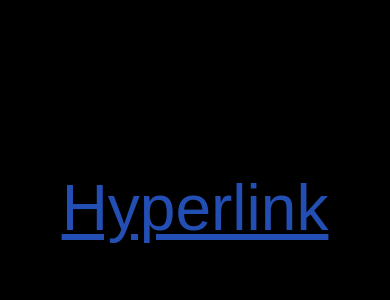
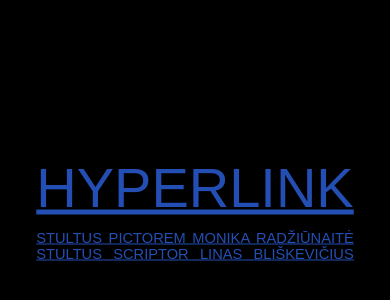
Before and after one commit to AugV/hyperlink-web-app, a Vue app: page /home in a window 390 px wide. Shown: the part 130-430 px from the top of the page. Built offline with nearby package versions, Linux system fonts and the light colour scheme.

Commit message:
landing page changed & expo page titles modified

```diff
--- a/src/components/HomeExhibitionSelection.vue
+++ b/src/components/HomeExhibitionSelection.vue
@@ -55,6 +55,8 @@ export default {
       font-weight: 100;
       display: inline-block;
       margin-bottom: 50px;
+      overflow: hidden;
+      transition: max-height 0.2s ease-out;
   }
 
   .link {
--- a/src/components/navigation/NavigationBar.vue
+++ b/src/components/navigation/NavigationBar.vue
@@ -1,5 +1,5 @@
 <template>
-    <div>
+    <div class="container">
         <div v-if="leftElement" class="left-element">
             <NavigationElement
                 :linkName="leftElement.name"
@@ -32,12 +32,13 @@ export default {
 </script>
 
 <style scoped>
+    .container {
+        margin: 5%;
+    }
     .left-element {
         float:left;
-        margin-left: 5px;
     }
     .right-element {
         float:right;
-        margin-right: 5px;
     }
 </style>
--- a/src/views/About.vue
+++ b/src/views/About.vue
@@ -73,16 +73,18 @@ export default {
 </script>
 
 <style scoped>
+  .about {
+    text-align: justify;
+    padding: 0px 8px 15px 8px;
+    margin-left: 3%;
+    margin-right: 3%;
+  }
+
   .header {
     margin-top: 100px;
     text-align: left;
     font-size: 24pt;
     color:white;
-  }
-
-  .about {
-      text-align: justify;
-      padding: 0px 8px 15px 8px;
   }
 
   .contacts {
--- a/src/views/Expo.vue
+++ b/src/views/Expo.vue
@@ -1,13 +1,17 @@
 <template>
 <!-- eslint-disable max-len -->
 <div class="text">
-<div class="header"> Hyperlink </div>
+<div class="header">HYPERLINK</div>
+
+<div class="image-title">
+  INITIUM EST DIMIDIUM BONUM OPUS
+</div>
+
+<div class="image-sub-title">
+  Gera pradžia - pusė darbo, 2019 m., drobė, aliejus, 90x92 cm
+</div>
 
 <AppImage :image='images.geraPradziaPuseDarbo'/>
-
-<p class='image-description'>
-  Gera pradžia - pusė darbo / Initium est dimidium bonum opus, 2019 m., drobė, aliejus, 90x92 cm
-</p>
 
 <p>
   Kada prasideda viduramžiai? Dažnam rašte, Viduramžių pradžia susiejama su <a href="https://en.wikipedia.org/wiki/Fall_of_the_Western_Roman_Empire">Vakarų Romos Imperijos žlugimu</a>.
@@ -52,11 +56,15 @@
   sutanas, o aistrą ir nuodėmę simbolizuoja ir <a href="https://en.wikipedia.org/wiki/Mary_Magdalene">Marijos Magdalietės</a> drabužis.
 </p>
 
+<div class="image-title">
+  TRISTIS IMAGO EQUES KRASNOYARSK
+</div>
+
+<div class="image-sub-title">
+  Liūdnojo vaizdo riteris iš Krasnojarsko, 2019 m., drobė, aliejus, akrilas, 160x140 cm
+</div>
+
 <AppImage :image="images.liudnojoVaizdoRiteris"/>
-
-<p class='image-description'>
-  Liūdnojo vaizdo riteris iš Krasnojarsko / Tristis imago eques Krasnoyarsk, 2019 m., drobė, aliejus, akrilas, 160x140 cm
-</p>
 
 <p>
   Kada baigiasi viduramžiai? Kaip neturi laiko pradžia, taip neturi jo ir pabaiga. Dažnas Viduramžių pabaigą pažymi didžiaisiais
@@ -91,11 +99,15 @@
   tolimuosius nuotykius ir aistringąją meilę.
 </p>
 
+<div class="image-title">
+  UT QUID LIBERUM ARBITRIUM
+</div>
+
+<div class="image-sub-title">
+  Kaip ten su ta laisva valia, Tomai?, 2020 m., drobė, aliejus, 100x90 cm
+</div>
+
 <AppImage :image="images.kaipTenSuTaLaisvaValia"/>
-
-<p class='image-description'>
-  Kaip ten su ta laisva valia, Tomai? / Ut quid liberum arbitrium, Thoma?, 2020 m., drobė, aliejus, 100x90 cm
-</p>
 
 <p>
   <a href="https://en.wikipedia.org/wiki/Summa_Theologica">Summa Theologiae</a> yra reikšmingiausias <a href="https://en.wikipedia.org/wiki/Thomas_Aquinas">Šv. Tomo Akviniečio</a> darbas, kuriame aptariama gausybė įvairiausių temų, nuo argumentų,
@@ -131,11 +143,15 @@
   <a href="https://en.wikipedia.org/wiki/Perennial_philosophy">philosophia perennis</a> (amžinoji filosofija).
 </p>
 
+<div class="image-title">
+  MUTUA CARITATE
+</div>
+
+<div class="image-sub-title">
+  Abipusė meilė, 2020 m., drobė, aliejus, 50x40 cm
+</div>
+
 <AppImage :image="images.abipuseMeile"/>
-
-<p class='image-description'>
-  Abipusė meilė / Mutua caritate, 2020 m., drobė, aliejus, 50x40 cm
-</p>
 
 <p>
   <a href="https://en.wikipedia.org/wiki/Death_by_sawing">Mirtis perpjaunant</a> – viena žiauriausių egzekucijos formų, kurios susiformavo gerokai anksčiau, bet metodo populiarumas
@@ -152,9 +168,15 @@
   tokiu būdu įrodančiam jo teisumą ir skausmingai paverčiančiam kankinį Šventu.
 </p>
 
+<div class="image-title">
+  NOLITE TIMERE
+</div>
+
+<div class="image-sub-title">
+  Nebijok, 2020 m., drobė, aliejus, 120x110 cm
+</div>
+
 <AppImage :image="images.nebijok"/>
-
-<p class='image-description'>Nebijok / Nolite timere, 2020 m., drobė, aliejus, 120x110 cm </p>
 
 <p>
   Nolite timere (Nebijok), prieš tave liepsningoji būtybė <a href="https://en.wikipedia.org/wiki/Seraph">Serafimas</a>, pagal <a href="https://en.wikipedia.org/wiki/Book_of_Revelation">Apreiškimą Jonui</a>, kuris regėjo priešais sostą
@@ -177,6 +199,14 @@
   paradoksaliai įrodant būtent serafimų pranašumą tikėjimo akivaizdoje.
 </p>
 
+<div class="image-title">
+  HIC EST PRAEBEBIT SPEM FALLACEM
+</div>
+
+<div class="image-sub-title">
+  Čia yra tik iliuzija, 2020 m., drobė, aliejus, lakas, 160x120 cm
+</div>
+
 <AppImage :image="images.ciaYraTikIliuzija"/>
 
 <p class='image-description'>Čia yra tik iliuzija / Hic est praebebit spem fallacem, 2020 m., drobė, aliejus, lakas, 160x120 cm </p>
@@ -189,9 +219,15 @@
   vynu, nuo kurio du jau buvo mirę. Šv. Jonas atsigėręs ne tik nenumirė, bet ir prikėlė minėtus lavonus.
 </p>
 
+<div class="image-title">
+  EST AMICA, NON MORDET
+</div>
+
+<div class="image-sub-title">
+  Jis draugiškas, nesikandžioja, 2019 m., drobė, aliejus, akrilas, 96x67 cm
+</div>
+
 <AppImage :image="images.jisDraugiskasNesikandzioja"/>
-
-<p class='image-description'>Jis draugiškas, nesikandžioja / Est amica, non mordet, 2019 m., drobė, aliejus, akrilas, 96x67 cm</p>
 
 <p>
   <a href="https://en.wikipedia.org/wiki/Lion#Cultural_significance">Liūtas</a> Šventame Rašte minimas dažnai ir gali simbolizuoti drąsą, jėgą, kovą, kilnumą ir žiaurumą, o dėl savo galybės dažnai prilyginimas
@@ -207,26 +243,41 @@
   nagrinėjama jokios kitos valdžios, ir po Dievo ir dieviškojo įstatymo Popiežius buvo <a href="https://en.wikipedia.org/wiki/Absolute_(philosophy)">absoliutus</a>.
 </p>
 
+<div class="image-title">
+  SUSCIPE, NON NOLUERITIS
+</div>
+
+<div class="image-sub-title">
+  Imk, tau nieko nebus, 2020 m., drobė, aliejus, 65x90 cm
+</div>
+
 <AppImage :image="images.imkTauNiekoNebus"/>
-
-<p class='image-description'>Imk, tau nieko nebus / Suscipe, non nolueritis, 2020 m., drobė, aliejus, 65x90 cm </p>
-
 
 <p>
   Pranciškonų ordino generolas <a href="https://en.wikipedia.org/wiki/Bonaventure">Bonaventūras</a>, vėliau gavęs <a href="https://i.ytimg.com/vi/CIx9yVuhtoc/maxresdefault.jpg">Doctor Seraphicus</a> (Serafimų Daktaro) titulą, rašė, kad multiformis <a href="https://en.wikipedia.org/wiki/Aeterna_Dei_sapientia">sapientia
   Dei</a> (daugiaformė Dievo išmintis) yra ryškiai perteikta Šventajame rašte ir yra paslėpta kiekviename pažinime bei kiekvienoje prigimtyje.
   Tačiau žmogus, suviliotas klastingų gyvatės žodžių „Suscipe, non nolueritis“ (Imk, tau nieko nebus), užsigeidė pažinimo ir savo proto
   ribotumo pagundomis neįžvelgė pavojaus. Per plonu liežuviu Velnias kalbėjo ir per puošnų daiktą, užgožusį matymą, jiems siūlė. Todėl žmogus,
-  galų gale, lyg <a href="https://en.wikipedia.org/wiki/Siren_(mythology)">sirenų</a> suviliotas, vedinas galios troškimo atsisuko į Nereides monita (Undinės pamokymus) – mokslą. Ir nors Vakarų pasaulyje
+  galų gale, lyg <a href="https://en.wikipedia.org/wiki/Siren_(mythology)">sirenų</a> suviliotas, vedinas galios troškimo atsisuko į Nereides monita (Undinės pamokymus) – mokslą.
+</p>
+
+<div class="image-title">
+  NEREIDES MONITA
+</div>
+
+<div class="image-sub-title">
+  Undinės pamokymai, 2019 m., drobė, aliejus, akrilas, 100x80 cm
+</div>
+
+<AppImage :image="images.undinesPamokymai"/>
+
+<p>
+  Ir nors Vakarų pasaulyje
   išsiskleidusi krikščionybė mokslo centru pavertė arabų pasaulį, tačiau per jį vėliau į Europą sugrįžo graikų ir romėnų mokslinis bei filosofinis
   palikimas, ir nebe viskas viduramžiuose buvo teologija. Vėlyvajame laikotarpyje gausiai besikuriantys universitetai, išrasta spauda,
   demokratizuotas mokslas leido plisti naujoms idėjoms. Atsiradęs žemiškojo pasaulio aiškumas savo aukso blizgesiu užgožė dangų ir taip panaikino
   gyvenimo misteriją, sakralųjį paslaptingumą ir dvasingumą – šventais po truputį tapo kiti raštai.
 </p>
-
-<AppImage :image="images.undinesPamokymai"/>
-
-<p class='image-description'>Undinės pamokymai / Nereides monita 2019 m., drobė, aliejus, akrilas, 100x80 cm</p>
 
 </div>
 </template>
@@ -251,7 +302,7 @@ export default {
 <style scoped>
   .header {
     text-align: center;
-    font-size: 60pt;
+    font-size: 40pt;
     color:white;
     margin-bottom: 10px;
   }
@@ -270,6 +321,17 @@ export default {
     font-size: 14pt;
   }
 
+  .image-title {
+    font-size: 18pt;
+    margin-top: 37px;
+    text-align: center;
+  }
+
+  .image-sub-title {
+    font-size: 12pt;
+    text-align: center;
+  }
+
   .text a:visited {
     color:rgb(220, 176, 75);
   }
--- a/src/views/Home.vue
+++ b/src/views/Home.vue
@@ -4,11 +4,6 @@
       :leftElement="leftNavElement"
     />
   <div class="home">
-
-    <div class="landing-hyperlink">
-        <router-link to="/home">Hyperlink</router-link>
-    </div>
-
     <div class="exhibition-list">
       <HomeExhibitionSelection
         :itemName=exhibitions[0].name
--- a/src/views/Landing.vue
+++ b/src/views/Landing.vue
@@ -1,16 +1,57 @@
 <template>
-    <div class="landing-hyperlink">
-        <router-link to="/home">Hyperlink</router-link>
+    <div class="container">
+        <div class="landing-hyperlink">
+            <router-link to="/home">
+                HYPERLINK
+            </router-link>
+        </div>
+
+        <router-link to="/about">
+            <div class="author">
+                STULTUS PICTOREM MONIKA RADŽIŪNAITĖ
+            </div>
+        </router-link>
+
+         <router-link to="/about">
+            <div class="author">
+                STULTUS SCRIPTOR LINAS BLIŠKEVIČIUS
+            </div>
+        </router-link>
     </div>
 </template>
 
 <style scoped>
-.landing-hyperlink {
-    font-size: 48pt;
+.container {
     margin: 0;
     position: absolute;
     top: 40%;
     left: 50%;
-    transform: translate(-50%, -50%)
+    transform: translate(-50%, -50%);
+}
+
+.landing-hyperlink {
+    display: flex;
+    justify-content: space-evenly;
+    font-size: 48pt;
+    margin-bottom: 10px;
+}
+
+@media screen and (max-width: 740px) {
+  .landing-hyperlink {
+    font-size: 42pt;
+  }
+}
+
+.author {
+    width: 100%;
+    text-align: justify;
+    font-size: 13pt;
+    text-align-last: justify;
+}
+
+@media screen and (max-width: 740px) {
+  .author {
+    font-size: 11pt;
+  }
 }
 </style>
```
